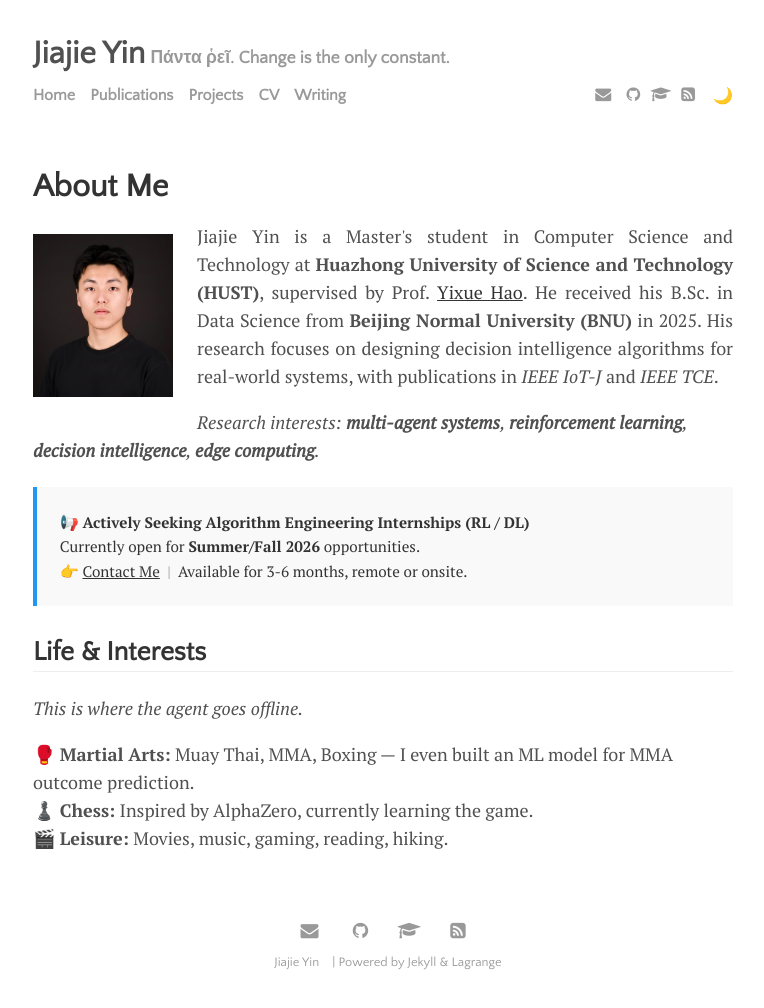
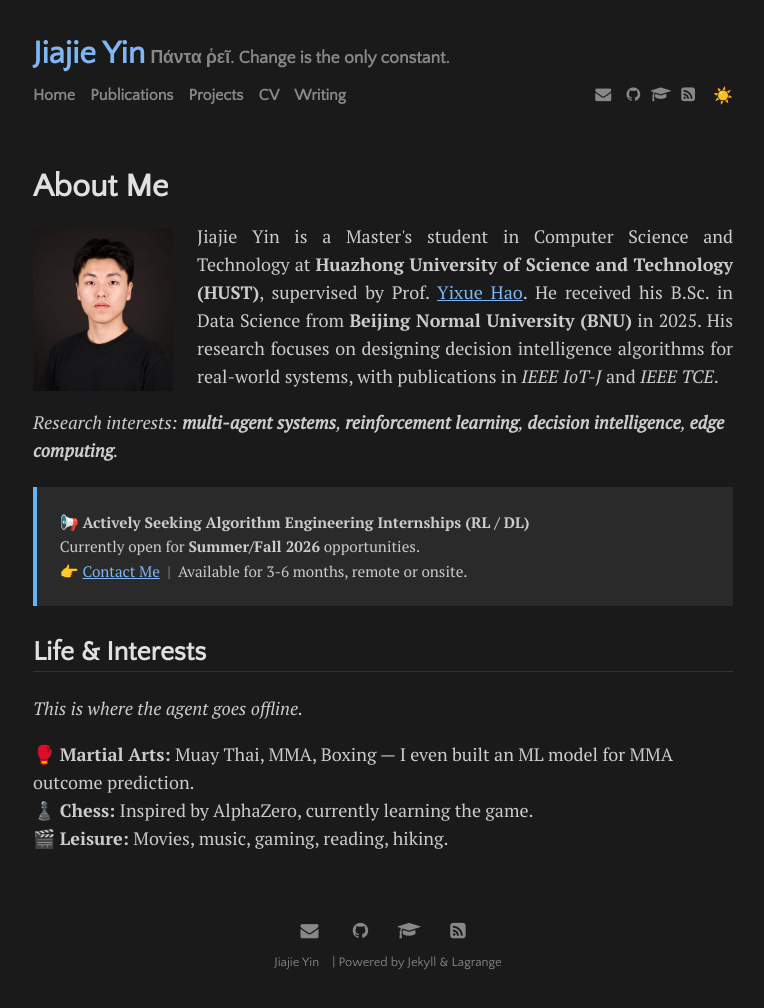
Before and after one commit to JJtheHonest/JJtheHonest.github.io, a Jekyll site: the page built from index.html, in a window 1280 px wide. Shown: the whole page, without its empty margins (257-1021 px from the left). Built offline with Jekyll 4.4.1, drawn with Linux system fonts in a browser that asks for light colours; the list of posts is cut into pages by our own code.

Commit message:
Default dark mode, switch portrait by theme

```diff
--- a/_layouts/default.html
+++ b/_layouts/default.html
@@ -14,7 +14,7 @@
         var toggle = document.getElementById('darkToggle');
         var body = document.body;
         var stored = localStorage.getItem('darkMode');
-        if (stored === 'true') {
+        if (stored !== 'false') {
           body.classList.add('dark-mode');
           if (toggle) toggle.textContent = '☀️';
         }
--- a/_sass/_custom.scss
+++ b/_sass/_custom.scss
@@ -128,13 +128,35 @@ article > ol > li {
   color: #666;
 }
 
-.portrait {
+.portrait-container {
   float: left;
   width: 140px;
-    margin-top: 12px;
+  margin-top: 6px;
   margin-right: 24px;
   margin-bottom: 12px;
+  flex-shrink: 0;
+}
+
+.portrait {
+  width: 100%;
   border-radius: 0;
+  display: block;
+}
+
+.light-portrait {
+  display: block;
+}
+
+.dark-portrait {
+  display: none;
+}
+
+body.dark-mode .light-portrait {
+  display: none;
+}
+
+body.dark-mode .dark-portrait {
+  display: block;
 }
 
 .bio {
@@ -142,7 +164,7 @@ article > ol > li {
 }
 
 @media (max-width: 30em) {
-    .portrait {
+  .portrait-container {
     width: 120px;
     margin-right: 12px;
     margin-bottom: 8px;
--- a/index.html
+++ b/index.html
@@ -5,7 +5,10 @@ permalink: /
 ---
 
 <div class="bio">
-  <img src="/assets/img/portrait_1.jpg" alt="Jiajie Yin" class="portrait">
+  <div class="portrait-container">
+    <img src="/assets/img/portrait_2.jpg" alt="Jiajie Yin" class="portrait light-portrait">
+    <img src="/assets/img/portrait_1.jpg" alt="Jiajie Yin" class="portrait dark-portrait">
+  </div>
   <div>
     <p>
       Jiajie Yin is a Master's student in Computer Science and Technology at
```
Lines whose indentation alone changed are shown as unchanged.
